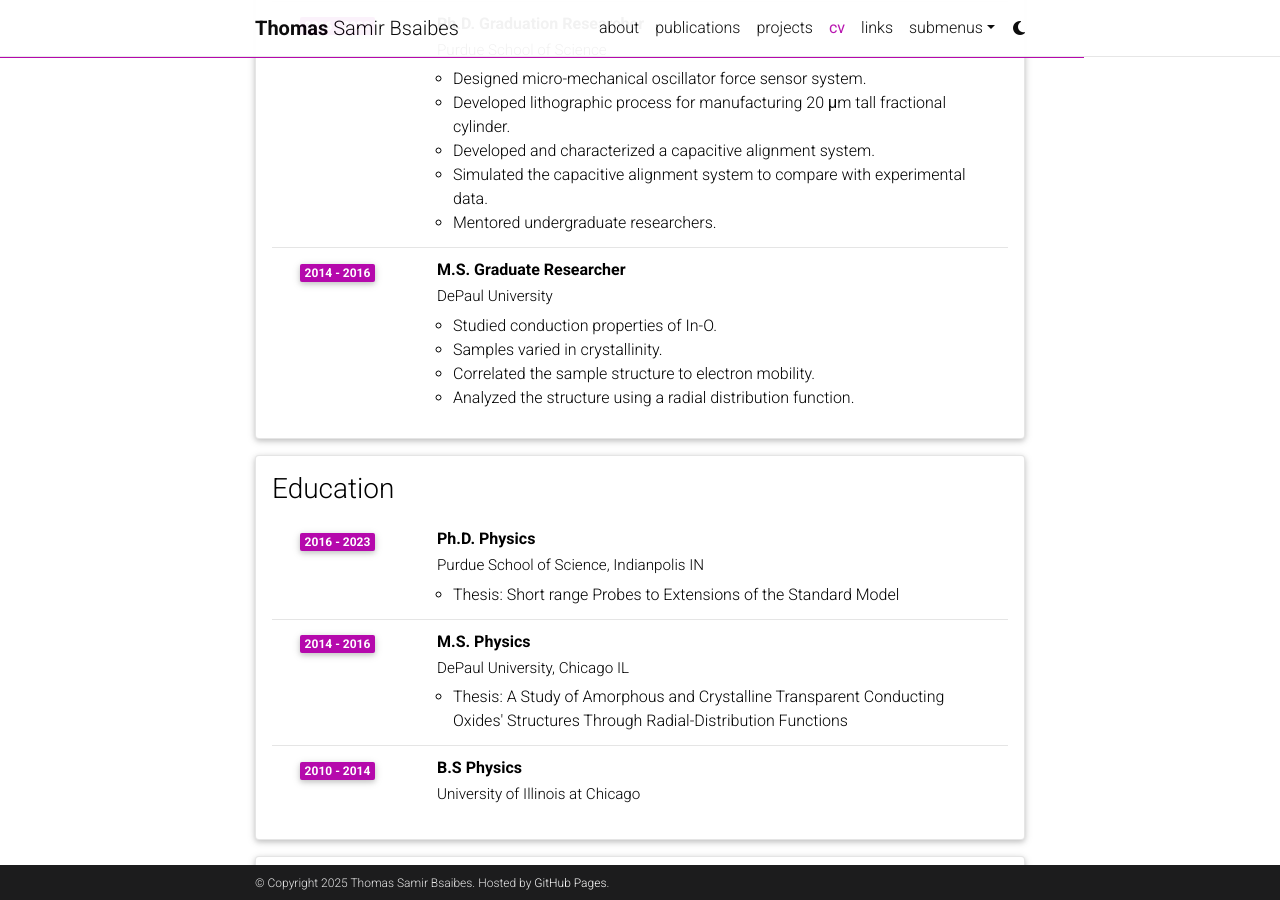
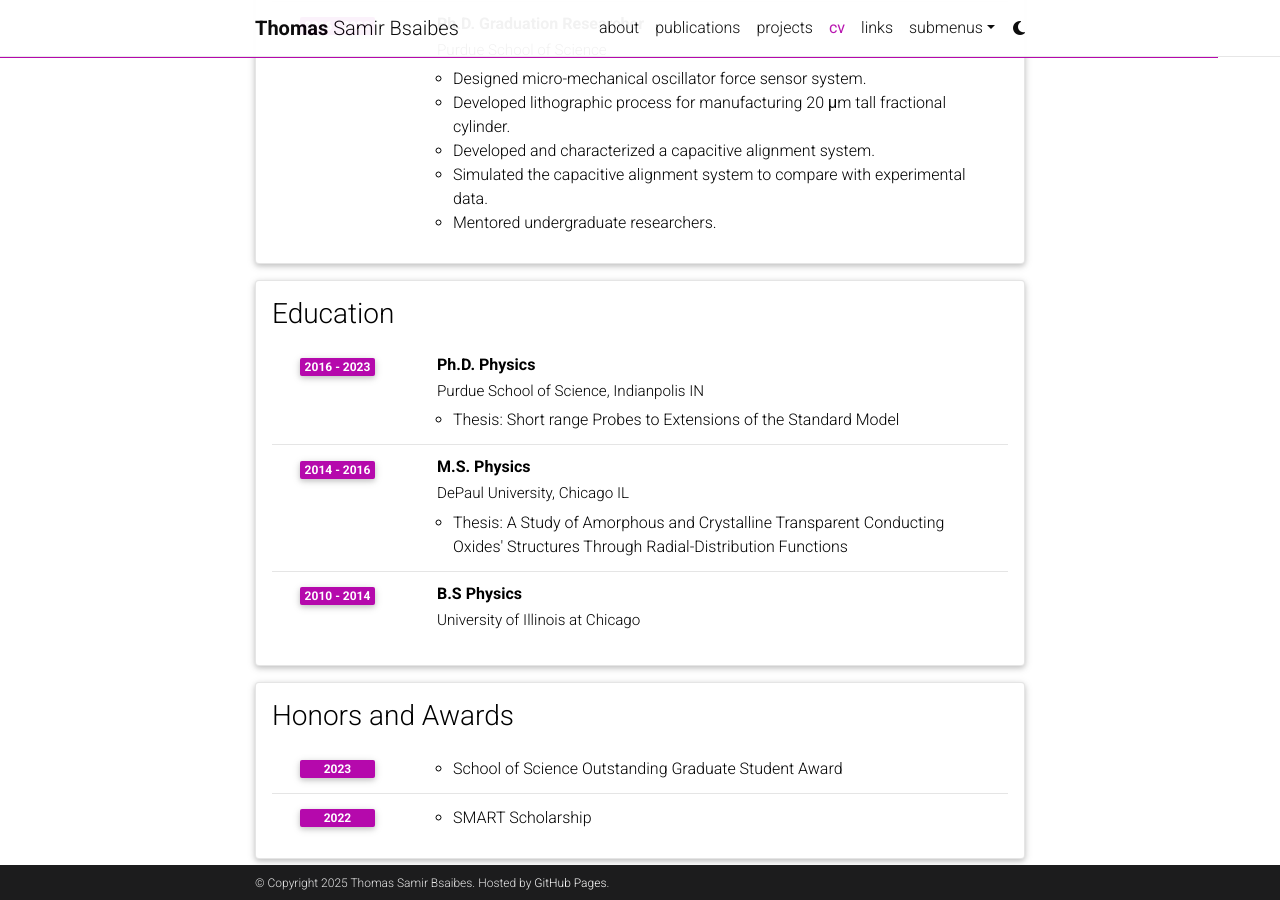
Before and after one commit to BsaibesT/bsaibest.github.io, a Jekyll site: the page built from _pages/cv.md, in a window 1280 px wide and 900 px high, scrolled down 1339 px. Built offline with Jekyll 4.4.1, drawn with Linux system fonts in a browser that asks for light colours; comment, search, counter and statistics services are not loaded; a style sheet for code colours, icons or effects is not loaded.

Commit message:
Update cv.yml

```diff
--- a/_data/cv.yml
+++ b/_data/cv.yml
@@ -43,25 +43,14 @@
         - Developed and characterized a capacitive alignment system.
         - Simulated the capacitive alignment system to compare with experimental data.
         - Mentored undergraduate researchers.
-    - institution: DePaul University
-      title: M.S. Graduate Researcher
-      year: 2014 - 2016
-      description:
-        - Studied conduction properties of In-O.
-        - Samples varied in crystallinity.
-        - Correlated the sample structure to electron mobility.
-        - Analyzed the structure using a radial distribution function.
-        # - title: Graduate Researcher
-        #   contents:
-        #     - Studied conduction properties of transparent conducting oxide In-O.
-        #     - Analyzed the structure of the oxides with a radial distribution function.
-        #     - Correlated the sample structure to conduction properties.
-        # - title: Graduate Teaching Assistant
-        #   contents:
-        #     - Aided professors in teaching the undergraduate physics courses during lecture.
-        #     - Set up and tested laboratory equipment before lecture.
-        #     - Answered students questions during lecture.
-        #     - Held office hours for students who needed extra help.
+    # - institution: DePaul University
+    #   title: M.S. Graduate Researcher
+    #   year: 2014 - 2016
+    #   description:
+    #     - Studied conduction properties of In-O.
+    #     - Samples varied in crystallinity.
+    #     - Correlated the sample structure to electron mobility.
+    #     - Analyzed the structure using a radial distribution function.
 
 - title: Education
   type: time_table
```
